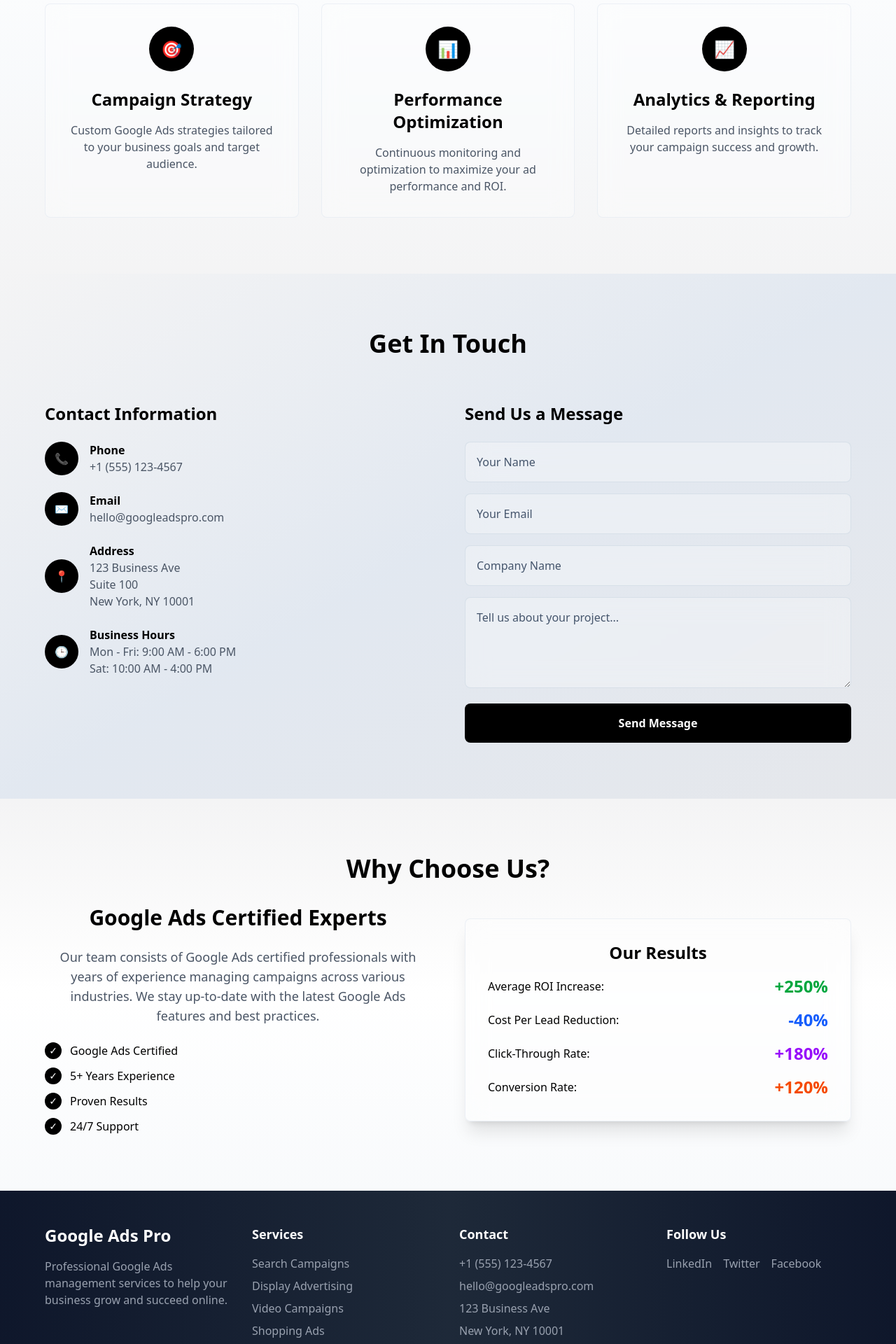
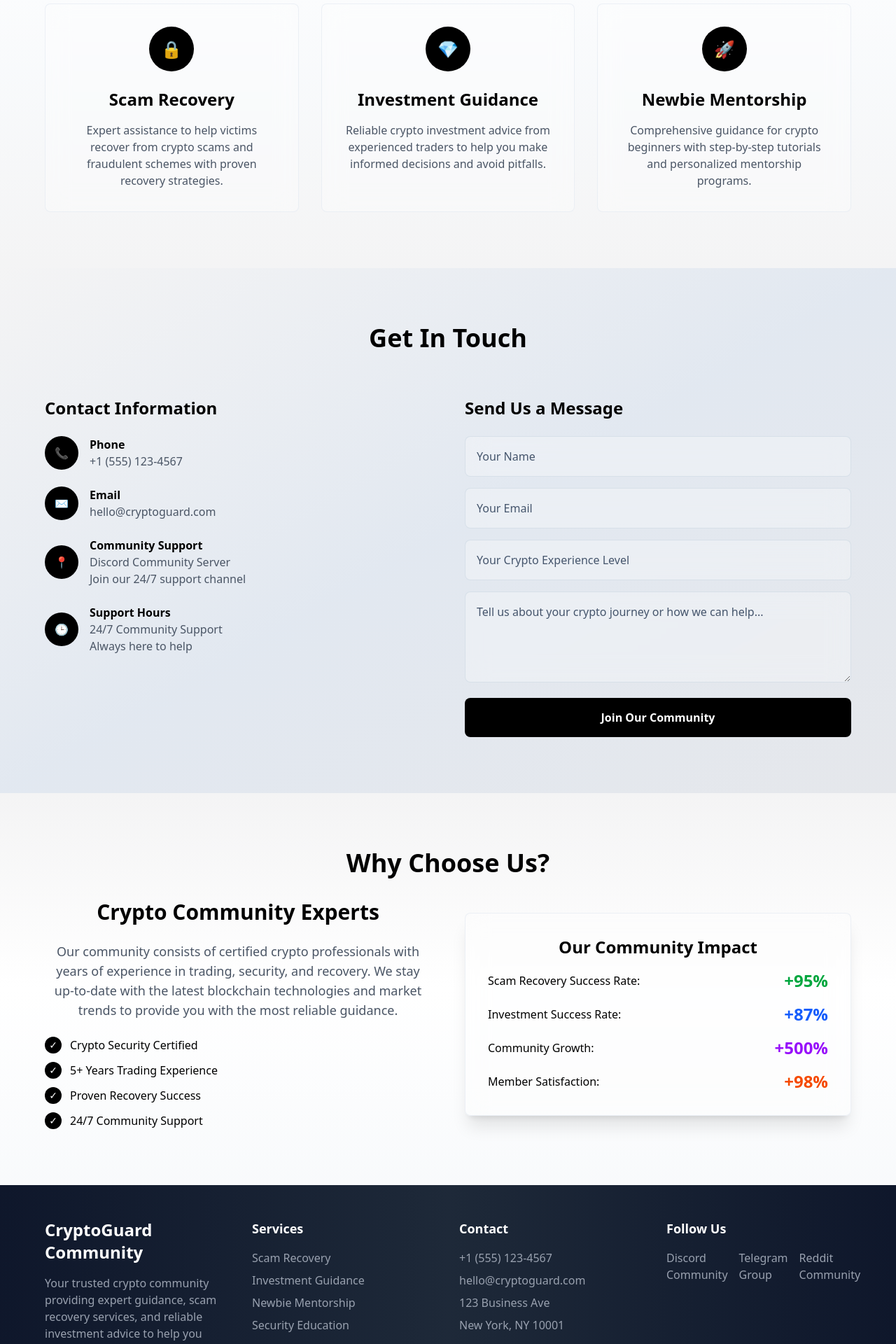
Before and after one commit to Edna112/Google-Ads, a React (Vite) app: page / in a window 1280 px wide. Shown: the part 860-2780 px from the top of the page at 70% size. Built offline with nearby package versions, Linux system fonts and the light colour scheme.

Commit message:
Revamp components to align with CryptoGuard branding, updating text, contact information, and service descriptions across About, Contact, Footer, Header, Hero, and Services components for a cohesive community-focused presentation.

```diff
--- a/src/components/About.jsx
+++ b/src/components/About.jsx
@@ -20,9 +20,9 @@ function About() {
             transition={{ duration: 0.8 }}
             viewport={{ once: true }}
           >
-            <h3 className="text-3xl font-bold mb-6">Google Ads Certified Experts</h3>
+            <h3 className="text-3xl font-bold mb-6">Crypto Community Experts</h3>
             <p className="text-lg text-gray-600 mb-6">
-              Our team consists of Google Ads certified professionals with years of experience managing campaigns across various industries. We stay up-to-date with the latest Google Ads features and best practices.
+              Our community consists of certified crypto professionals with years of experience in trading, security, and recovery. We stay up-to-date with the latest blockchain technologies and market trends to provide you with the most reliable guidance.
             </p>
             <ul className="text-left space-y-3">
               <motion.li
@@ -38,7 +38,7 @@ function About() {
                 >
                   <span className="text-white text-sm">✓</span>
                 </motion.span>
-                Google Ads Certified
+                Crypto Security Certified
               </motion.li>
               <motion.li
                 initial={{ opacity: 0, x: -50 }}
@@ -53,7 +53,7 @@ function About() {
                 >
                   <span className="text-white text-sm">✓</span>
                 </motion.span>
-                5+ Years Experience
+                5+ Years Trading Experience
               </motion.li>
               <motion.li
                 initial={{ opacity: 0, x: -50 }}
@@ -68,7 +68,7 @@ function About() {
                 >
                   <span className="text-white text-sm">✓</span>
                 </motion.span>
-                Proven Results
+                Proven Recovery Success
               </motion.li>
               <motion.li
                 initial={{ opacity: 0, x: -50 }}
@@ -83,7 +83,7 @@ function About() {
                 >
                   <span className="text-white text-sm">✓</span>
                 </motion.span>
-                24/7 Support
+                24/7 Community Support
               </motion.li>
             </ul>
           </motion.div>
@@ -95,7 +95,7 @@ function About() {
             whileHover={{ scale: 1.02 }}
             className="bg-white/30 backdrop-blur-lg p-8 rounded-lg border border-slate-200/60 shadow-xl"
           >
-            <h4 className="text-2xl font-bold mb-4">Our Results</h4>
+            <h4 className="text-2xl font-bold mb-4">Our Community Impact</h4>
             <div className="space-y-4">
               <motion.div
                 initial={{ opacity: 0, y: 20 }}
@@ -104,7 +104,7 @@ function About() {
                 viewport={{ once: true }}
                 className="flex justify-between items-center"
               >
-                <span>Average ROI Increase:</span>
+                <span>Scam Recovery Success Rate:</span>
                 <motion.span
                   initial={{ scale: 0 }}
                   whileInView={{ scale: 1 }}
@@ -112,7 +112,7 @@ function About() {
                   viewport={{ once: true }}
                   className="font-bold text-2xl text-green-600"
                 >
-                  +250%
+                  +95%
                 </motion.span>
               </motion.div>
               <motion.div
@@ -122,7 +122,7 @@ function About() {
                 viewport={{ once: true }}
                 className="flex justify-between items-center"
               >
-                <span>Cost Per Lead Reduction:</span>
+                <span>Investment Success Rate:</span>
                 <motion.span
                   initial={{ scale: 0 }}
                   whileInView={{ scale: 1 }}
@@ -130,7 +130,7 @@ function About() {
                   viewport={{ once: true }}
                   className="font-bold text-2xl text-blue-600"
                 >
-                  -40%
+                  +87%
                 </motion.span>
               </motion.div>
               <motion.div
@@ -140,7 +140,7 @@ function About() {
                 viewport={{ once: true }}
                 className="flex justify-between items-center"
               >
-                <span>Click-Through Rate:</span>
+                <span>Community Growth:</span>
                 <motion.span
                   initial={{ scale: 0 }}
                   whileInView={{ scale: 1 }}
@@ -148,7 +148,7 @@ function About() {
                   viewport={{ once: true }}
                   className="font-bold text-2xl text-purple-600"
                 >
-                  +180%
+                  +500%
                 </motion.span>
               </motion.div>
               <motion.div
@@ -158,7 +158,7 @@ function About() {
                 viewport={{ once: true }}
                 className="flex justify-between items-center"
               >
-                <span>Conversion Rate:</span>
+                <span>Member Satisfaction:</span>
                 <motion.span
                   initial={{ scale: 0 }}
                   whileInView={{ scale: 1 }}
@@ -166,7 +166,7 @@ function About() {
                   viewport={{ once: true }}
                   className="font-bold text-2xl text-orange-600"
                 >
-                  +120%
+                  +98%
                 </motion.span>
               </motion.div>
             </div>
--- a/src/components/Contact.jsx
+++ b/src/components/Contact.jsx
@@ -59,7 +59,7 @@ function Contact() {
                 </motion.div>
                 <div>
                   <p className="font-semibold">Email</p>
-                  <p className="text-gray-600">hello@googleadspro.com</p>
+                  <p className="text-gray-600">hello@cryptoguard.com</p>
                 </div>
               </motion.div>
               <motion.div
@@ -78,8 +78,8 @@ function Contact() {
                   <span className="text-white">📍</span>
                 </motion.div>
                 <div>
-                  <p className="font-semibold">Address</p>
-                  <p className="text-gray-600">123 Business Ave<br />Suite 100<br />New York, NY 10001</p>
+                  <p className="font-semibold">Community Support</p>
+                  <p className="text-gray-600">Discord Community Server<br />Join our 24/7 support channel</p>
                 </div>
               </motion.div>
               <motion.div
@@ -98,8 +98,8 @@ function Contact() {
                   <span className="text-white">🕒</span>
                 </motion.div>
                 <div>
-                  <p className="font-semibold">Business Hours</p>
-                  <p className="text-gray-600">Mon - Fri: 9:00 AM - 6:00 PM<br />Sat: 10:00 AM - 4:00 PM</p>
+                  <p className="font-semibold">Support Hours</p>
+                  <p className="text-gray-600">24/7 Community Support<br />Always here to help</p>
                 </div>
               </motion.div>
             </div>
@@ -147,7 +147,7 @@ function Contact() {
                 <motion.input
                   whileFocus={{ scale: 1.02 }}
                   type="text"
-                  placeholder="Company Name"
+                  placeholder="Your Crypto Experience Level"
                   className="w-full p-4 bg-white/30 backdrop-blur-lg border border-slate-300/60 rounded-lg focus:outline-none focus:border-slate-400/70 transition-all duration-300 placeholder-slate-600"
                 />
               </motion.div>
@@ -159,7 +159,7 @@ function Contact() {
               >
                 <motion.textarea
                   whileFocus={{ scale: 1.02 }}
-                  placeholder="Tell us about your project..."
+                  placeholder="Tell us about your crypto journey or how we can help..."
                   rows="4"
                   className="w-full p-4 bg-white/30 backdrop-blur-lg border border-slate-300/60 rounded-lg focus:outline-none focus:border-slate-400/70 transition-all duration-300 placeholder-slate-600"
                 ></motion.textarea>
@@ -177,7 +177,7 @@ function Contact() {
                 type="submit"
                 className="w-full bg-black text-white py-4 rounded-lg font-semibold hover:bg-gray-800 transition-colors"
               >
-                Send Message
+                Join Our Community
               </motion.button>
             </form>
           </motion.div>
--- a/src/components/Footer.jsx
+++ b/src/components/Footer.jsx
@@ -11,9 +11,9 @@ function Footer() {
             transition={{ duration: 0.8 }}
             viewport={{ once: true }}
           >
-            <h3 className="text-2xl font-bold mb-4">Google Ads Pro</h3>
+            <h3 className="text-2xl font-bold mb-4">CryptoGuard Community</h3>
             <p className="text-gray-400">
-              Professional Google Ads management services to help your business grow and succeed online.
+              Your trusted crypto community providing expert guidance, scam recovery services, and reliable investment advice to help you navigate the crypto world safely.
             </p>
           </motion.div>
           <motion.div
@@ -28,25 +28,25 @@ function Footer() {
                 whileHover={{ x: 10 }}
                 transition={{ duration: 0.3 }}
               >
-                Search Campaigns
+                Scam Recovery
               </motion.li>
               <motion.li
                 whileHover={{ x: 10 }}
                 transition={{ duration: 0.3 }}
               >
-                Display Advertising
+                Investment Guidance
               </motion.li>
               <motion.li
                 whileHover={{ x: 10 }}
                 transition={{ duration: 0.3 }}
               >
-                Video Campaigns
+                Newbie Mentorship
               </motion.li>
               <motion.li
                 whileHover={{ x: 10 }}
                 transition={{ duration: 0.3 }}
               >
-                Shopping Ads
+                Security Education
               </motion.li>
             </ul>
           </motion.div>
@@ -68,7 +68,7 @@ function Footer() {
                 whileHover={{ x: 10 }}
                 transition={{ duration: 0.3 }}
               >
-                hello@googleadspro.com
+                hello@cryptoguard.com
               </motion.li>
               <motion.li
                 whileHover={{ x: 10 }}
@@ -98,7 +98,7 @@ function Footer() {
                 href="#"
                 className="text-gray-400 hover:text-white transition-colors"
               >
-                LinkedIn
+                Discord Community
               </motion.a>
               <motion.a
                 whileHover={{ scale: 1.2, y: -5 }}
@@ -106,7 +106,7 @@ function Footer() {
                 href="#"
                 className="text-gray-400 hover:text-white transition-colors"
               >
-                Twitter
+                Telegram Group
               </motion.a>
               <motion.a
                 whileHover={{ scale: 1.2, y: -5 }}
@@ -114,7 +114,7 @@ function Footer() {
                 href="#"
                 className="text-gray-400 hover:text-white transition-colors"
               >
-                Facebook
+                Reddit Community
               </motion.a>
             </div>
           </motion.div>
@@ -126,7 +126,7 @@ function Footer() {
           viewport={{ once: true }}
           className="border-t border-slate-300/20 mt-8 pt-8 text-center text-slate-400"
         >
-          <p>&copy; 2024 Google Ads Pro. All rights reserved.</p>
+          <p>&copy; 2024 CryptoGuard Community. All rights reserved.</p>
         </motion.div>
       </div>
     </footer>
--- a/src/components/Header.jsx
+++ b/src/components/Header.jsx
@@ -26,7 +26,7 @@ function Header() {
           transition={{ duration: 0.8, delay: 0.2 }}
           className="text-2xl font-bold"
         >
-          Google Ads Pro
+          CryptoGuard Community
         </motion.div>
 
         {/* Desktop Navigation */}
--- a/src/components/Hero.jsx
+++ b/src/components/Hero.jsx
@@ -208,7 +208,7 @@ function Hero() {
                 </motion.div>
               </div>
 
-              {/* Google Ads branding */}
+              {/* Crypto Community branding */}
               <motion.div
                 initial={{ opacity: 0, y: 20 }}
                 animate={{ opacity: 1, y: 0 }}
--- a/src/components/Services.jsx
+++ b/src/components/Services.jsx
@@ -11,7 +11,7 @@ function Services() {
           viewport={{ once: true }}
           className="text-4xl font-bold text-center mb-16"
         >
-          Our Google Ads Services
+          Our Crypto Community Services
         </motion.h2>
         <div className="grid md:grid-cols-3 gap-8">
           <motion.div
@@ -31,10 +31,10 @@ function Services() {
               transition={{ duration: 0.6 }}
               className="w-16 h-16 bg-black rounded-full mx-auto mb-6 flex items-center justify-center"
             >
-              <span className="text-white text-2xl">🎯</span>
+              <span className="text-white text-2xl">🔒</span>
             </motion.div>
-            <h3 className="text-2xl font-bold mb-4">Campaign Strategy</h3>
-            <p className="text-gray-600">Custom Google Ads strategies tailored to your business goals and target audience.</p>
+            <h3 className="text-2xl font-bold mb-4">Scam Recovery</h3>
+            <p className="text-gray-600">Expert assistance to help victims recover from crypto scams and fraudulent schemes with proven recovery strategies.</p>
           </motion.div>
           <motion.div
             initial={{ opacity: 0, y: 100 }}
@@ -53,10 +53,10 @@ function Services() {
               transition={{ duration: 0.6 }}
               className="w-16 h-16 bg-black rounded-full mx-auto mb-6 flex items-center justify-center"
             >
-              <span className="text-white text-2xl">📊</span>
+              <span className="text-white text-2xl">💎</span>
             </motion.div>
-            <h3 className="text-2xl font-bold mb-4">Performance Optimization</h3>
-            <p className="text-gray-600">Continuous monitoring and optimization to maximize your ad performance and ROI.</p>
+            <h3 className="text-2xl font-bold mb-4">Investment Guidance</h3>
+            <p className="text-gray-600">Reliable crypto investment advice from experienced traders to help you make informed decisions and avoid pitfalls.</p>
           </motion.div>
           <motion.div
             initial={{ opacity: 0, y: 100 }}
@@ -75,10 +75,10 @@ function Services() {
               transition={{ duration: 0.6 }}
               className="w-16 h-16 bg-black rounded-full mx-auto mb-6 flex items-center justify-center"
             >
-              <span className="text-white text-2xl">📈</span>
+              <span className="text-white text-2xl">🚀</span>
             </motion.div>
-            <h3 className="text-2xl font-bold mb-4">Analytics & Reporting</h3>
-            <p className="text-gray-600">Detailed reports and insights to track your campaign success and growth.</p>
+            <h3 className="text-2xl font-bold mb-4">Newbie Mentorship</h3>
+            <p className="text-gray-600">Comprehensive guidance for crypto beginners with step-by-step tutorials and personalized mentorship programs.</p>
           </motion.div>
         </div>
       </div>
```
